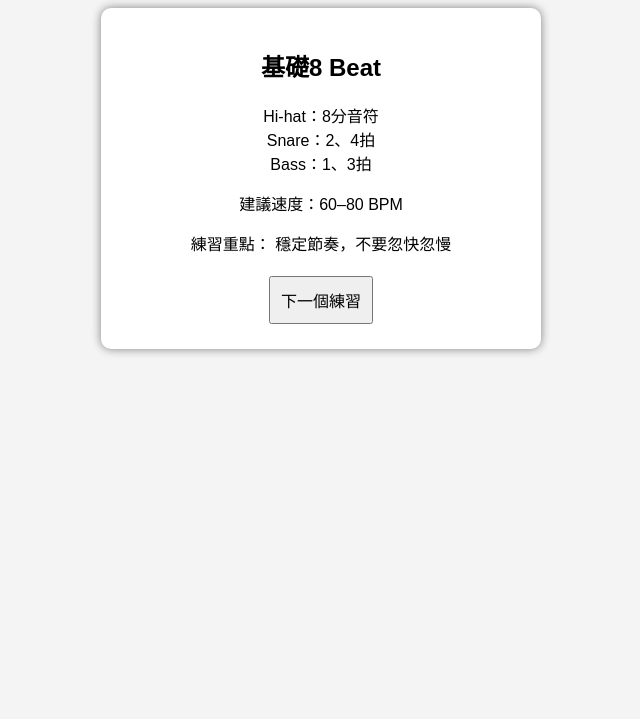
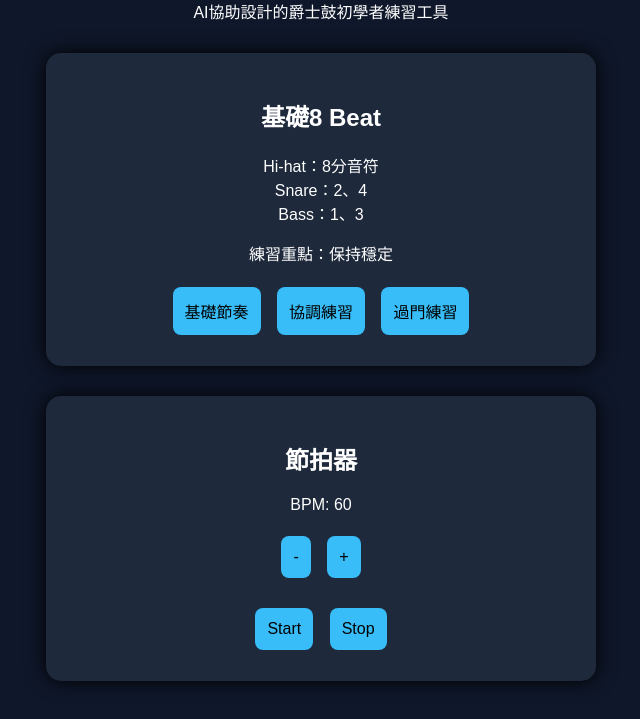
Before and after one commit to nawu0117-dotcom/AI-Drum-Practice-Assistant, a plain HTML site: page index.html in a window 1280 px wide. Shown: the part 81-800 px from the top of the page, without its empty margins (319-959 px from the left). Drawn offline with Linux system fonts and the light colour scheme.

Commit message:
Update index.html

```diff
--- a/index.html
+++ b/index.html
@@ -1,40 +1,68 @@
 <!DOCTYPE html>
+
 <html>
 
 <head>
+
 <title>Drum Practice Tool</title>
 
 <style>
 
 body{
+
 font-family: Arial;
+
+background:#0f172a;
+
+color:white;
+
 text-align:center;
-background:#f4f4f4;
+
 }
 
 .card{
 
-background:white;
+background:#1e293b;
 
-padding:20px;
+padding:25px;
 
-margin:20px auto;
+margin:30px auto;
 
-width:400px;
+width:500px;
 
-border-radius:10px;
+border-radius:15px;
 
-box-shadow:0 0 10px gray;
+box-shadow:0 0 20px black;
 
 }
 
 button{
 
-padding:10px;
+background:#38bdf8;
 
-margin:5px;
+border:none;
+
+padding:12px;
+
+margin:6px;
 
 font-size:16px;
+
+border-radius:8px;
+
+cursor:pointer;
+
+}
+
+button:hover{
+
+background:#0284c7;
+
+}
+
+h1{
+
+color:#38bdf8;
 
 }
 
@@ -44,40 +72,193 @@ font-size:16px;
 
 <body>
 
-<h1>爵士鼓基礎練習工具</h1>
+<h1>AI Drum Practice Tool</h1>
+
+<p>
+
+AI協助設計的爵士鼓初學者練習工具
+
+</p>
 
 <div class="card">
 
-<h2>基礎8 Beat</h2>
+<h2 id="title">
+
+基礎8 Beat
+
+</h2>
+
+<p id="practice">
+
+Hi-hat：8分音符<br>
+
+Snare：2、4<br>
+
+Bass：1、3
+
+</p>
+
+<p id="tip">
+
+練習重點：保持穩定
+
+</p>
+
+<button onclick="practice1()">
+
+基礎節奏
+
+</button>
+
+<button onclick="practice2()">
+
+協調練習
+
+</button>
+
+<button onclick="practice3()">
+
+過門練習
+
+</button>
+
+</div>
+
+<div class="card">
+
+<h2>
+
+節拍器
+
+</h2>
 
 <p>
-Hi-hat：8分音符<br>
 
-Snare：2、4拍<br>
+BPM:
 
-Bass：1、3拍
+<span id="bpm">
+
+60
+
+</span>
+
 </p>
 
-<p>
-建議速度：60–80 BPM
-</p>
+<button onclick="down()">
 
-<p>
-練習重點：
-穩定節奏，不要忽快忽慢
-</p>
+-
 
-<button onclick="nextPractice()">
-下一個練習
+</button>
+
+<button onclick="up()">
+
++
+
+</button>
+
+<br><br>
+
+<button onclick="start()">
+
+Start
+
+</button>
+
+<button onclick="stop()">
+
+Stop
+
 </button>
 
 </div>
 
 <script>
 
-function nextPractice(){
+let bpm=60
 
-alert("下一個練習可以再新增！")
+let timer
+
+function up(){
+
+bpm+=5
+
+document.getElementById("bpm").innerHTML=bpm
+
+}
+
+function down(){
+
+bpm-=5
+
+document.getElementById("bpm").innerHTML=bpm
+
+}
+
+function start(){
+
+let speed=60000/bpm
+
+timer=setInterval(click,speed)
+
+}
+
+function stop(){
+
+clearInterval(timer)
+
+}
+
+function click(){
+
+let sound=new Audio(
+
+"https://actions.google.com/sounds/v1/alarms/beep_short.ogg"
+
+)
+
+sound.play()
+
+}
+
+function practice1(){
+
+document.getElementById("title").innerHTML="基礎8 Beat"
+
+document.getElementById("practice").innerHTML=
+
+"Hi-hat：8分音符<br>Snare：2、4<br>Bass：1、3"
+
+document.getElementById("tip").innerHTML=
+
+"練習重點：穩定節奏"
+
+}
+
+function practice2(){
+
+document.getElementById("title").innerHTML="協調練習"
+
+document.getElementById("practice").innerHTML=
+
+"Hi-hat：8分<br>Snare：2、4<br>Bass：1、3&"
+
+document.getElementById("tip").innerHTML=
+
+"練習重點：手腳同步"
+
+}
+
+function practice3(){
+
+document.getElementById("title").innerHTML="過門練習"
+
+document.getElementById("practice").innerHTML=
+
+"Snare 1 2 3 4"
+
+document.getElementById("tip").innerHTML=
+
+"練習重點：回到節奏"
 
 }
 
```
